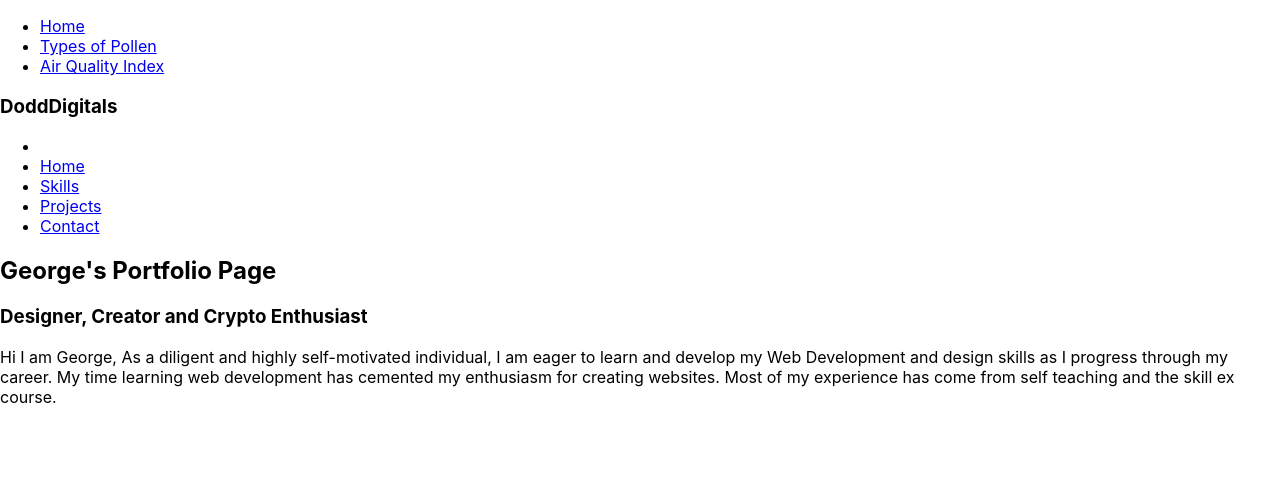
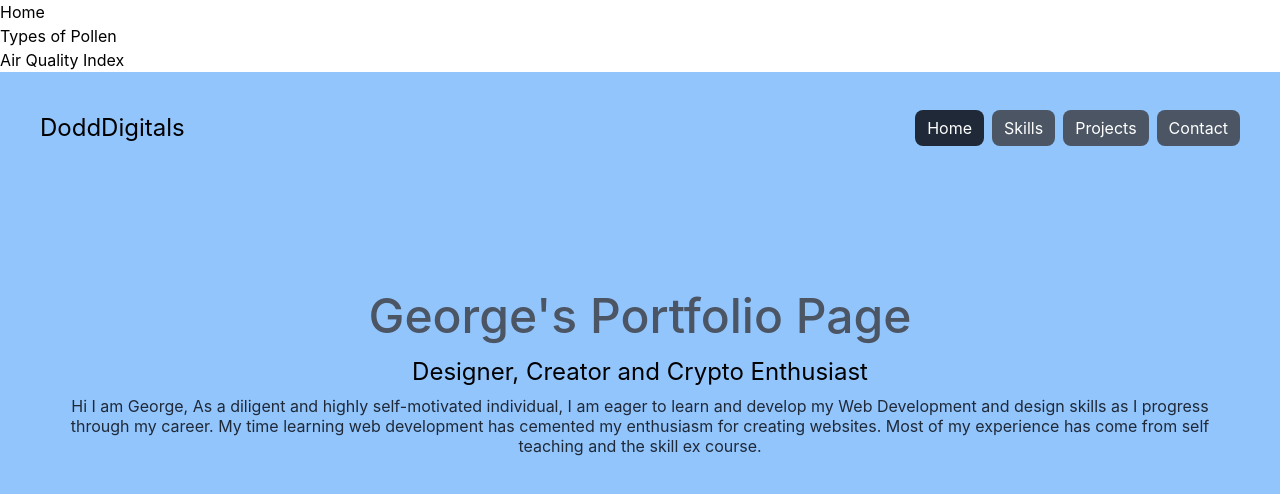
Before and after one commit to Pollon-Pollution-Organisation/pollen-and-pollution, a React (Create React App) app: page / in a window 1280 px wide. Shown: the top 494 px of the page. Built offline with nearby package versions, Linux system fonts and the light colour scheme.

Commit message:
Tail wind configured

```diff
--- a/package.json
+++ b/package.json
@@ -8,8 +8,7 @@
     "react-dom": "18.2.0",
     "react-icons": "4.8.0",
     "react-router-dom": "6.8.2",
-    "react-scripts": "5.0.1",
-    "tailwindcss": "3.2.7"
+    "react-scripts": "5.0.1"
   },
   "scripts": {
     "start": "react-scripts start",
@@ -34,5 +33,8 @@
       "last 1 firefox version",
       "last 1 safari version"
     ]
+  },
+  "devDependencies": {
+    "tailwindcss": "^3.2.7"
   }
 }
--- a/src/index.css
+++ b/src/index.css
@@ -1,3 +1,7 @@
+@tailwind base;
+@tailwind components;
+@tailwind utilities;
+
 body {
   margin: 0;
   font-family: -apple-system, BlinkMacSystemFont, 'Segoe UI', 'Roboto', 'Oxygen',
--- /dev/null
+++ b/tailwind.config.js
@@ -0,0 +1,19 @@
+/** @type {import('tailwindcss').Config} */
+module.exports = {
+  content: [
+    "./src/**/*.{js,ts,jsx,tsx}",
+  ],
+  theme: {
+    extend: {
+      colors: {
+        primary: {"50":"#eff6ff","100":"#dbeafe","200":"#bfdbfe","300":"#93c5fd","400":"#60a5fa","500":"#3b82f6","600":"#2563eb","700":"#1d4ed8","800":"#1e40af","900":"#1e3a8a"}
+      }
+    },
+  },
+
+
+  plugins:  [
+      // ...
+      require('@tailwindcss/forms'),
+    ],
+}
```
Also changed, not shown: 1 other file (tests, documents, lock files or other folders).
